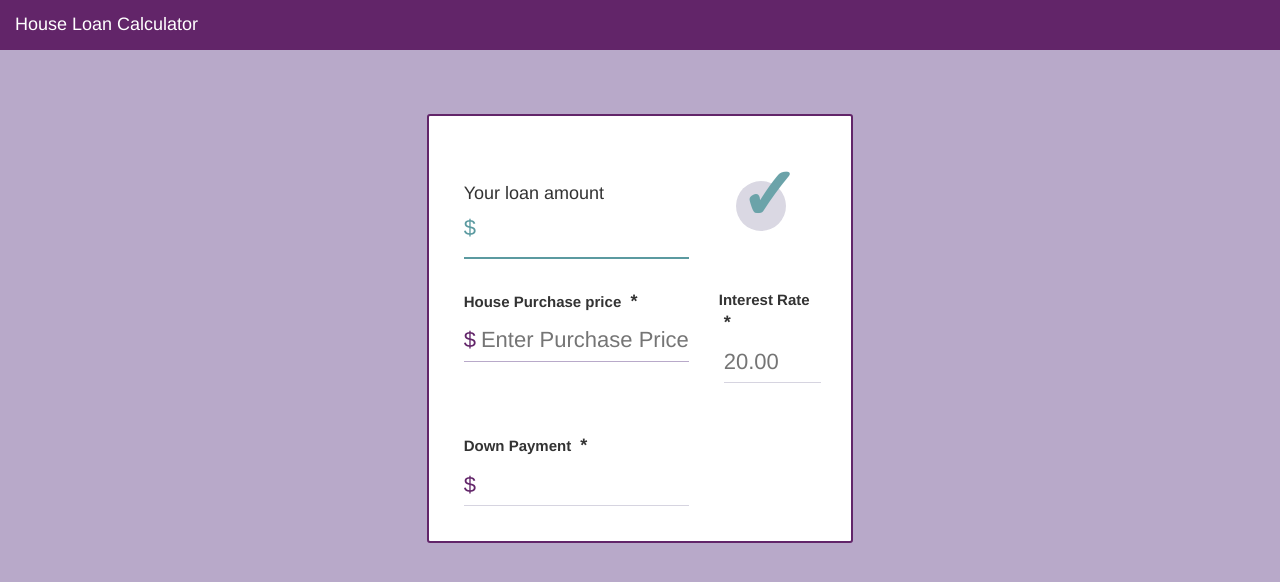
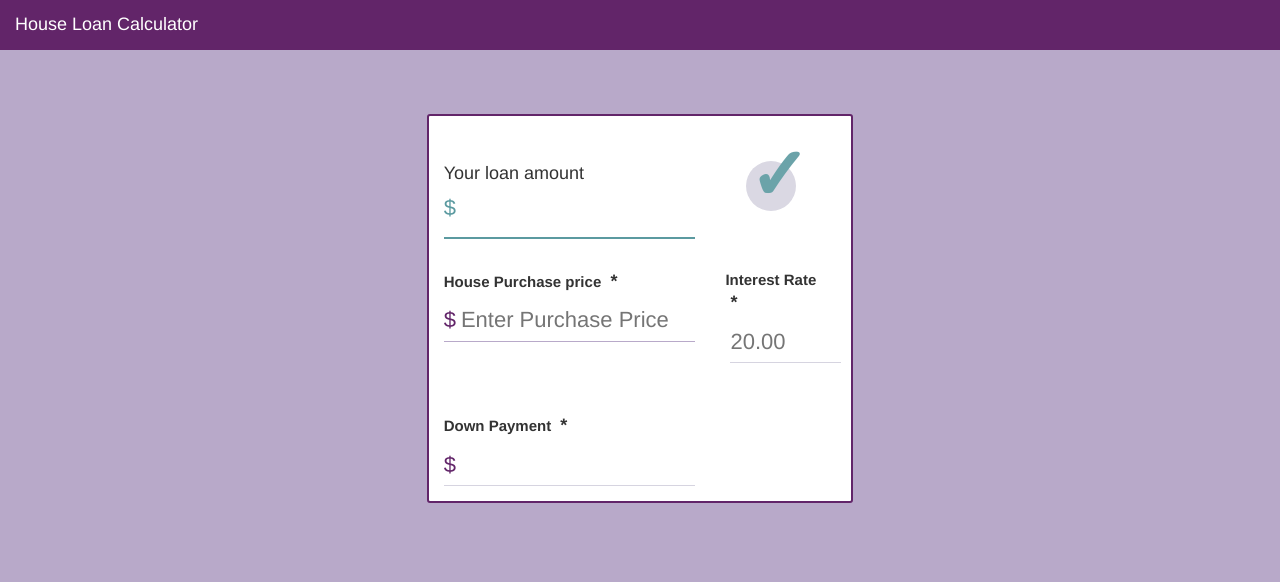
Before and after one commit to np397/HouseLoanCalculator, a PHP site: page /index.html in a window 1280 px wide. Shown: the top 582 px of the page. Run offline with PHP 8.4, Linux system fonts and the light colour scheme.

Commit message:
Modified #calculator padding

```diff
--- a/stylesheet.css
+++ b/stylesheet.css
@@ -17,7 +17,7 @@ body{
 	background: #fff;
 	border-radius: 3px;
 	border: 2px solid #622569;
-	padding: 35px;
+	padding: 15px;
 }
 form{
 	height: 85%;
```
